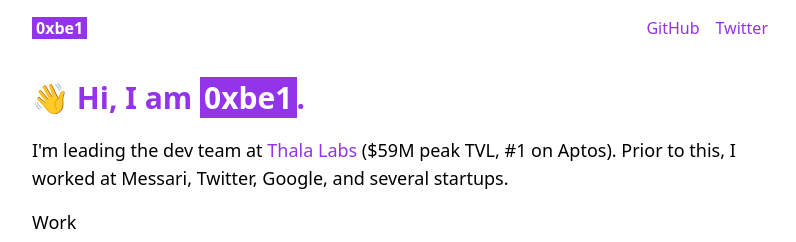
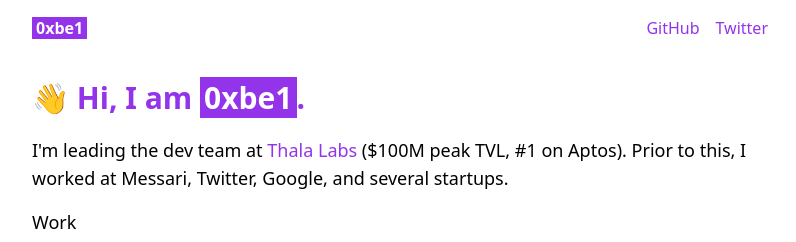
Before and after one commit to 0xbe1/0xbe1.xyz, a Next.js app: page / in a window 1280 px wide. Shown: the top 242 px of the page, without its empty margins (240-1036 px from the left). Built offline with nearby package versions, Linux system fonts and the light colour scheme.

Commit message:
update Thala peak TVL

```diff
--- a/pages/index.tsx
+++ b/pages/index.tsx
@@ -13,7 +13,7 @@
           <a href="https://x.com/ThalaLabs" target="_blank">
             Thala Labs
           </a>{" "}
-          ($59M peak TVL, #1 on Aptos). Prior to this, I worked at Messari,
+          ($100M peak TVL, #1 on Aptos). Prior to this, I worked at Messari,
           Twitter, Google, and several startups.
         </p>
         <p>Work</p>
```
